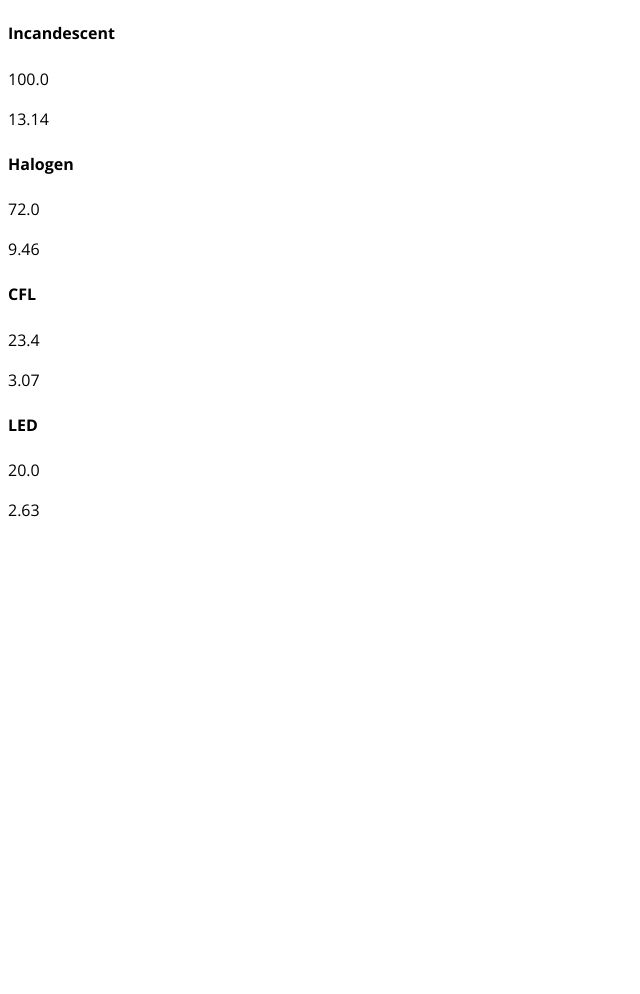
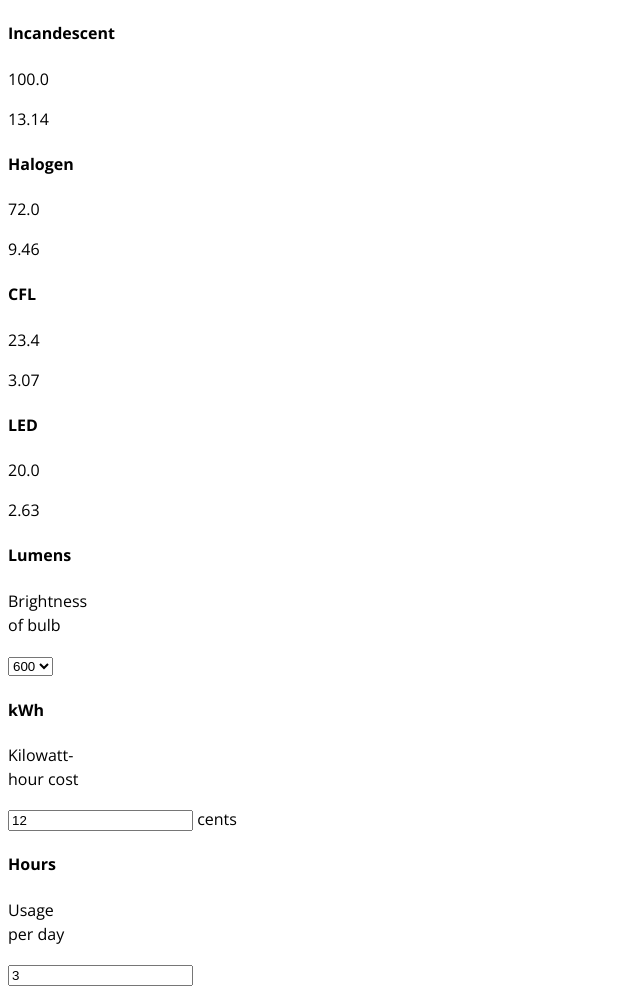
Before and after one commit to patrickraphaelperez/Angular-Practice, a plain HTML site: page My Calculator/myCalculator/index.html in a window 1280 px wide. Shown: the whole page, without its empty margins (0-640 px from the left). Before the commit the page ends 800 px from the top, so only its background shows below. Drawn offline with nearby package versions, Linux system fonts and the light colour scheme.

Commit message:
form content
filled out form content

```diff
--- a/My Calculator/myCalculator/index.html
+++ b/My Calculator/myCalculator/index.html
@@ -12,6 +12,7 @@
 	<body>
 
 		<div id="myCalculator">
+
 			<main>
 				<section></section>
 					<div>
@@ -41,12 +42,28 @@
 					</div>
 				</section>
 			</main>
+
 			<form>
-				<div></div>
-				<div></div>
-				<div></div>
-				<div></div>
+				<div>
+					<h4>Lumens</h4>
+					<p>Brightness <br>of bulb</p>
+					<select>
+						<option value="600">600</option>
+						<option value="900">900</option>
+					</select>
+				</div>
+				<div>
+					<h4>kWh</h4>
+					<p>Kilowatt-<br>hour cost</p>
+					<input type="number" value="12"> cents
+				</div>
+				<div>
+					<h4>Hours</h4>
+					<p>Usage <br>per day</p>
+					<input type="number" value="3">
+				</div>
 			</form>
+
 		</div>
 
 	</body>
```
